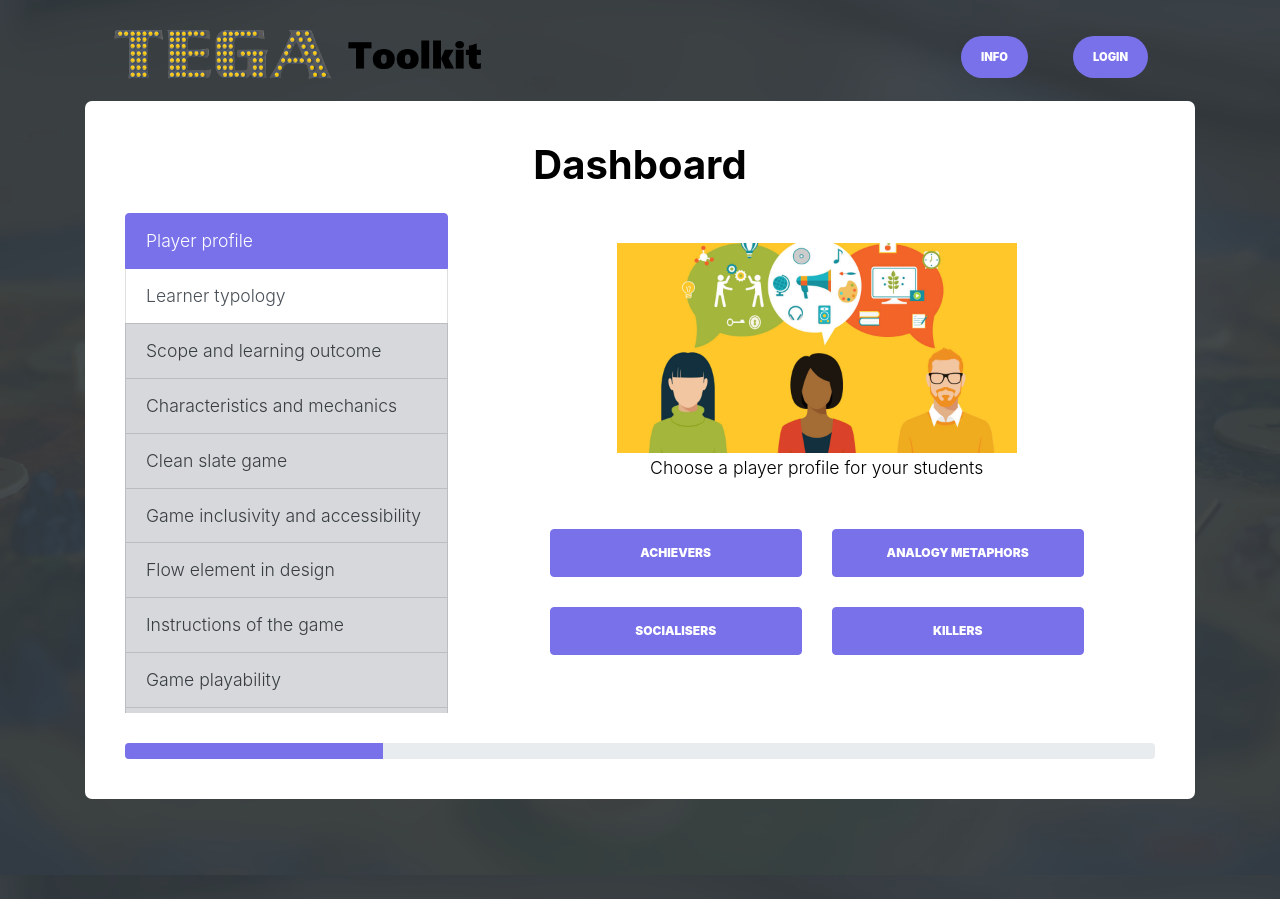
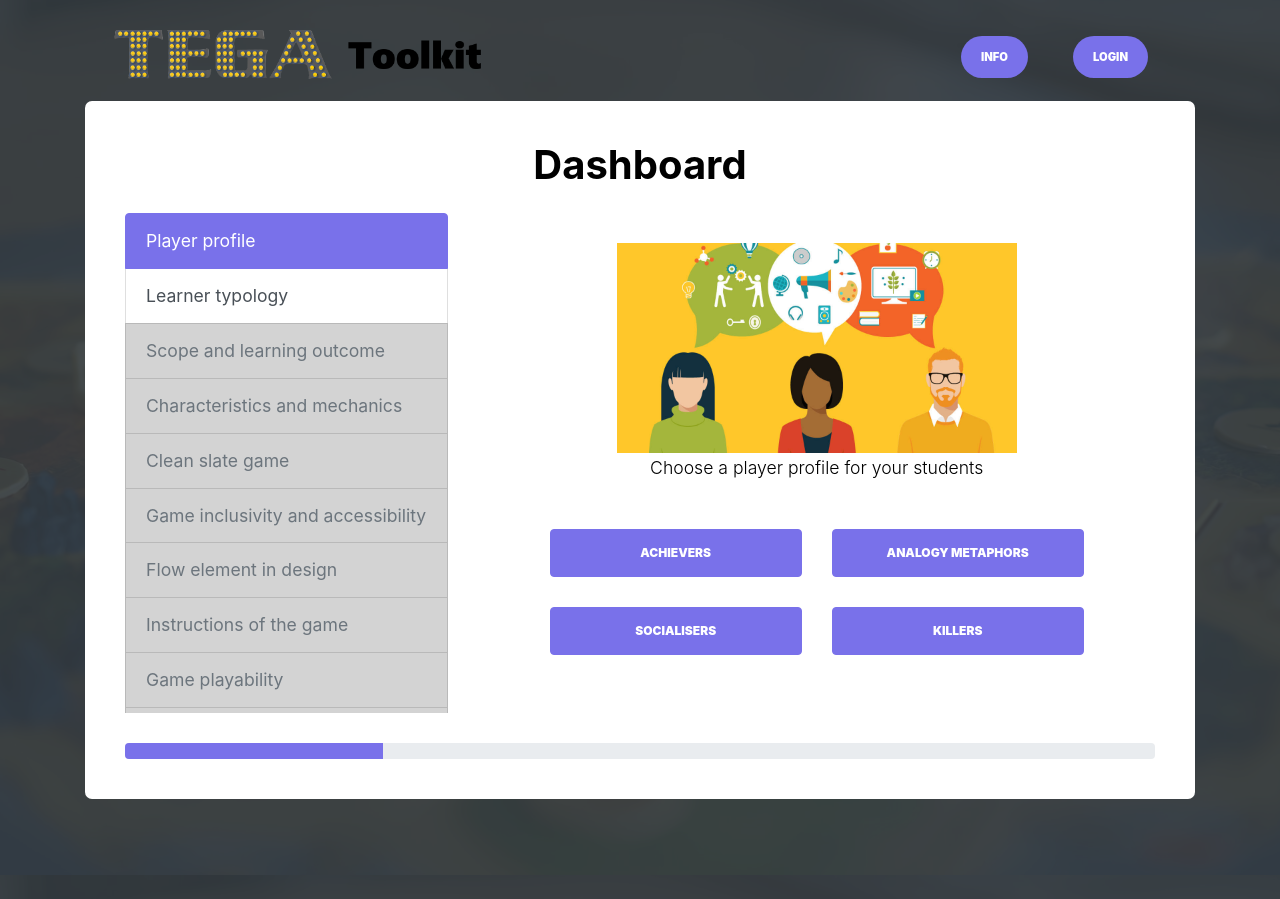
Before and after one commit to tsmithscott/tega-toolkit, a Flask app: page /dashboard in a window 1280 px wide. Shown: the top 899 px of the page. Run offline with Flask 2, Linux system fonts and the light colour scheme; parts of the project's set-up code (start-up, migrations or seed data) failed here and were passed over; some libraries are stand-ins or nearby versions; some web fonts are replaced.

Commit message:
Changed list links to buttons

```diff
--- a/app.py
+++ b/app.py
@@ -80,7 +80,7 @@ def login():
         return render_template("login.html", title="Tega Toolkit - Login")
 
 
-@app.route("/dashboard")
+@app.route("/dashboard", methods=['GET', 'POST'])
 def dashboard():
     return render_template("dashboard.html", title="Tega Toolkit - Dashboard")
 
--- a/templates/dashboard.html
+++ b/templates/dashboard.html
@@ -12,18 +12,18 @@
                             <div class="row flex-nowrap">
                                 <div class="col-sm-4" style="height: 500px; overflow-y: scroll; direction: rtl;">
                                     <ul class="list-group" style="direction: ltr;">
-                                        <a href="#" class="list-group-item list-group-item-action active" aria-current="true">Player profile</a>
-                                        <a href="#" class="list-group-item list-group-item-action">Learner typology</a>
-                                        <a href="#" class="list-group-item list-group-item-action list-group-item-secondary">Scope and learning outcome</a>
-                                        <a href="#" class="list-group-item list-group-item-action list-group-item-secondary">Characteristics and mechanics</a>
-                                        <a href="#" class="list-group-item list-group-item-action list-group-item-secondary">Clean slate game</a>
-                                        <a href="#" class="list-group-item list-group-item-action list-group-item-secondary">Game inclusivity and accessibility</a>
-                                        <a href="#" class="list-group-item list-group-item-action list-group-item-secondary">Flow element in design</a>
-                                        <a href="#" class="list-group-item list-group-item-action list-group-item-secondary">Instructions of the game</a>
-                                        <a href="#" class="list-group-item list-group-item-action list-group-item-secondary">Game playability</a>
-                                        <a href="#" class="list-group-item list-group-item-action list-group-item-secondary">Amendments based on feedback</a>
-                                        <a href="#" class="list-group-item list-group-item-action list-group-item-secondary">Assessment criteria</a>
-                                        <a href="#" class="list-group-item list-group-item-action list-group-item-secondary">TEGA database</a>
+                                        <button class="list-group-item list-group-item-action active" aria-current="true">Player profile</button>
+                                        <button class="list-group-item list-group-item-action">Learner typology</button>
+                                        <button class="list-group-item list-group-item-action" disabled style="background-color:lightgray">Scope and learning outcome</button>
+                                        <button class="list-group-item list-group-item-action" disabled style="background-color:lightgray">Characteristics and mechanics</button>
+                                        <button class="list-group-item list-group-item-action" disabled style="background-color:lightgray">Clean slate game</button>
+                                        <button class="list-group-item list-group-item-action" disabled style="background-color:lightgray">Game inclusivity and accessibility</button>
+                                        <button class="list-group-item list-group-item-action" disabled style="background-color:lightgray">Flow element in design</button>
+                                        <button class="list-group-item list-group-item-action" disabled style="background-color:lightgray">Instructions of the game</button>
+                                        <button class="list-group-item list-group-item-action" disabled style="background-color:lightgray">Game playability</button>
+                                        <button class="list-group-item list-group-item-action" disabled style="background-color:lightgray">Amendments based on feedback</button>
+                                        <button class="list-group-item list-group-item-action" disabled style="background-color:lightgray">Assessment criteria</button>
+                                        <button class="list-group-item list-group-item-action" disabled style="background-color:lightgray">TEGA database</button>
                                     </ul>
                                 </div>
                                 <div class="container justify-content-center text-center">
```
